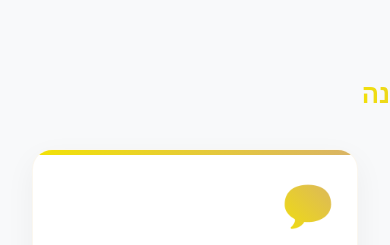
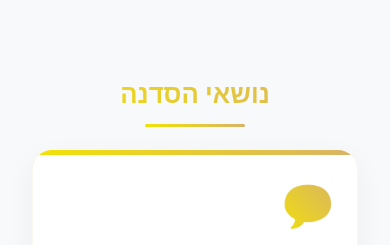
Before and after one commit to Idosegev23/herzelia, a plain HTML site: page index.html in a window 390 px wide. Shown: the part 722-967 px from the top of the page. Drawn offline with Linux system fonts and the light colour scheme.

Commit message:
Update index.html

```diff
--- a/index.html
+++ b/index.html
@@ -265,30 +265,33 @@
     }
 
     .section-title {
+      font-size: 2.8rem;
+      font-weight: 800;
       text-align: center;
-      font-size: 2.8rem;
-      margin-bottom: 3.5rem;
+      margin-bottom: 3rem;
       position: relative;
-      display: inline-block;
-      left: 50%;
-      transform: translateX(-50%);
       background: linear-gradient(to right, var(--primary-color), var(--secondary-color));
       -webkit-background-clip: text;
       background-clip: text;
       color: transparent;
-      padding-bottom: 15px;
+      display: inline-block;
+      padding: 0 1rem;
+      max-width: 100%;
+      word-wrap: break-word;
+      overflow-wrap: break-word;
+      hyphens: auto;
     }
 
     .section-title::after {
       content: '';
       position: absolute;
-      bottom: 0;
+      bottom: -10px;
       left: 50%;
       transform: translateX(-50%);
-      width: 80px;
-      height: 4px;
+      width: 100px;
+      height: 3px;
       background: linear-gradient(to right, var(--primary-color), var(--secondary-color));
-      border-radius: 2px;
+      border-radius: 3px;
     }
 
     .features, .benefits, .faq, .dates, .requirements, .location {
@@ -718,9 +721,10 @@
 
       .section-title {
         font-size: 2.2rem;
-        word-wrap: break-word;
-        hyphens: auto;
-        padding: 0 10px;
+        padding: 0 1rem;
+        margin-bottom: 2.5rem;
+        width: 100%;
+        box-sizing: border-box;
       }
 
       .feature-card h3, .instructor-name, .faq-question, .date-card h3 {
@@ -780,6 +784,8 @@
       .section-title {
         font-size: 1.8rem;
         margin-bottom: 2rem;
+        width: 100%;
+        padding: 0 1rem;
       }
 
       section {
@@ -836,6 +842,8 @@
 
       .section-title {
         font-size: 1.6rem;
+        width: 100%;
+        padding: 0 0.5rem;
       }
 
       .feature-card h3, .instructor-name, .faq-question {
```
